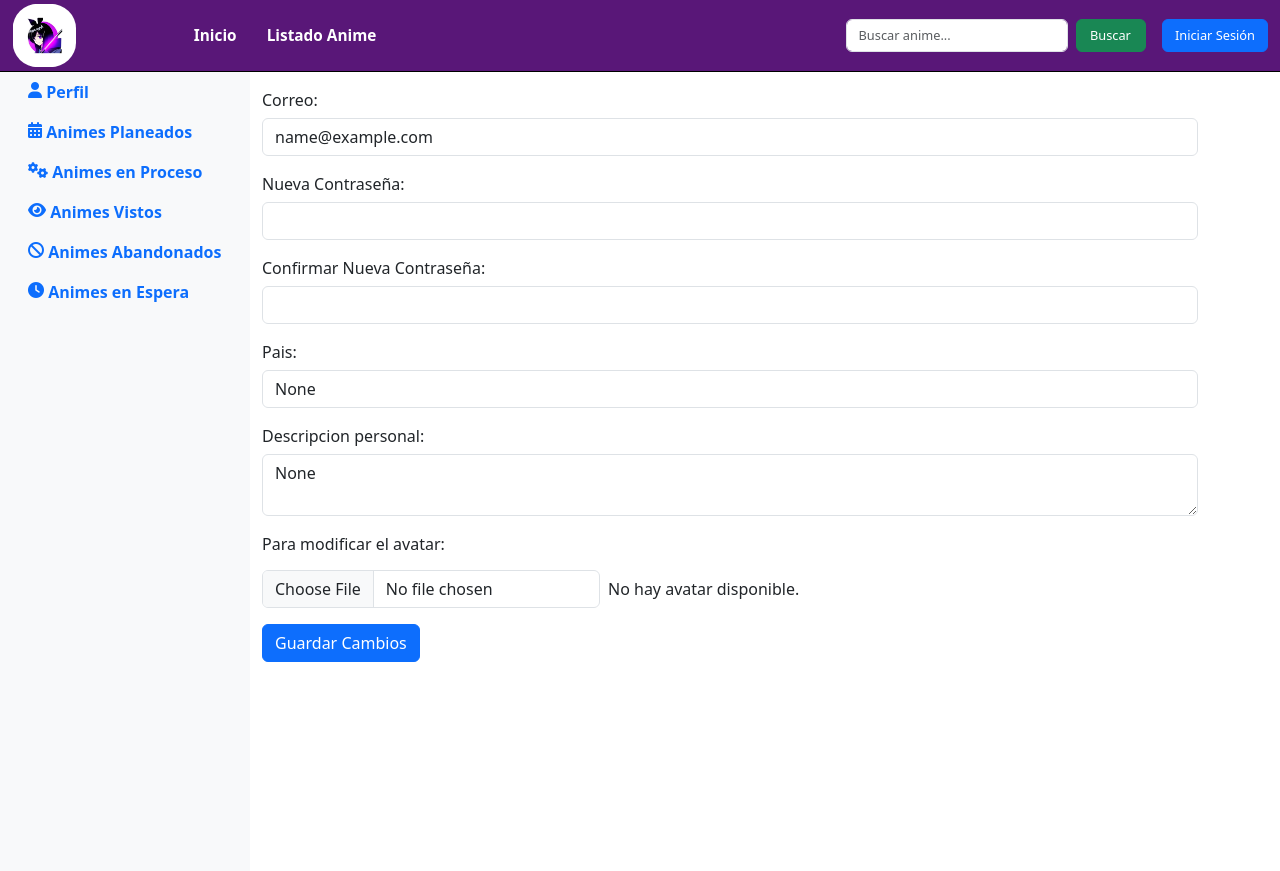
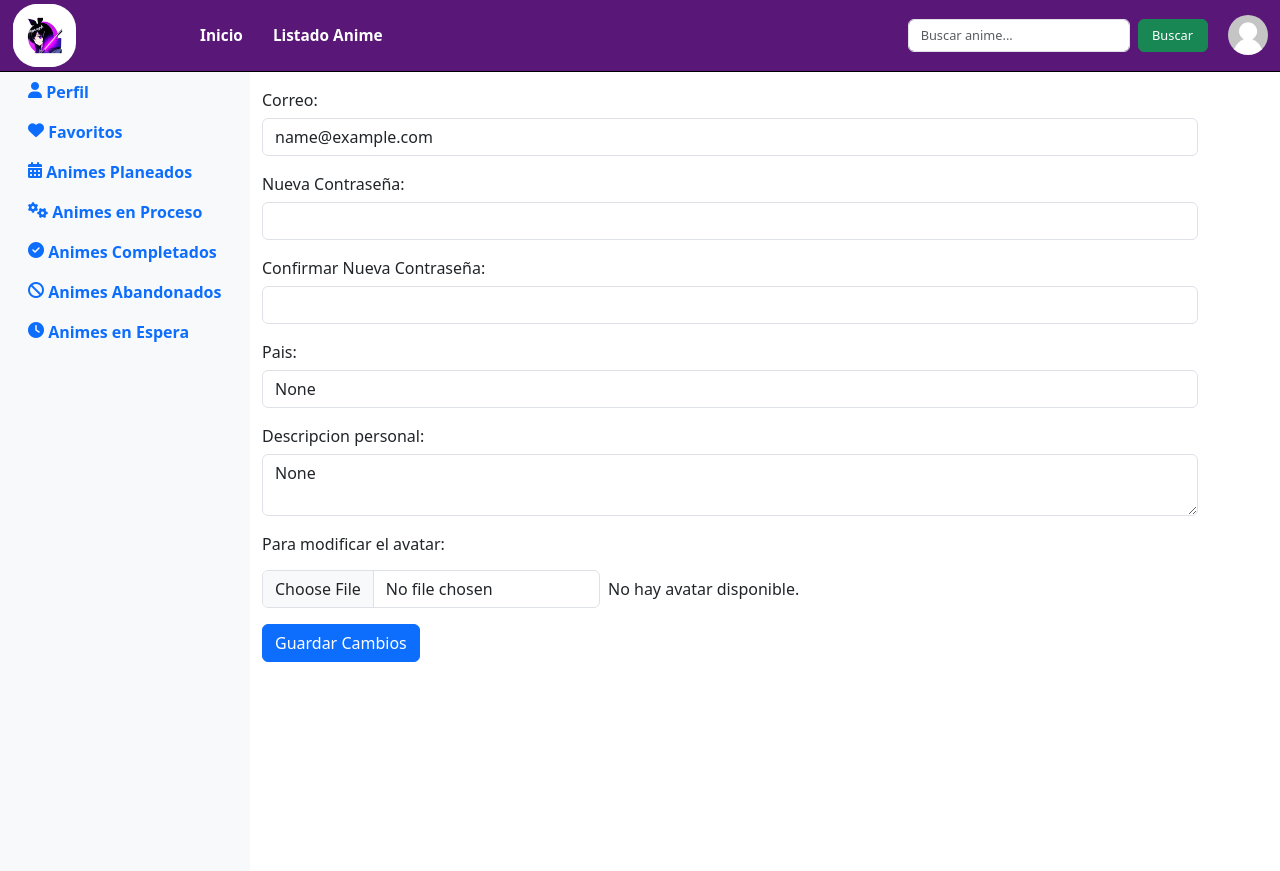
Before and after one commit to LLFELIPEVV/pag_anime, a Django app: page /usuarios/perfil/ in a window 1280 px wide. Shown: the top 871 px of the page. Run offline with Django 4.2, Linux system fonts and the light colour scheme; the visitor is signed in with stand-in values (Sample User, id 1); some web fonts are replaced.

Commit message:
Se modifico el perfil para que pueda mostrar la informacion que active con los botones del nav

```diff
--- a/animes/static/js/btn_login.js
+++ b/animes/static/js/btn_login.js
@@ -1,7 +1,7 @@
 // Obtén los elementos del DOM
+const avatars = document.querySelectorAll('.avatar');
+const loginButtons = document.querySelectorAll('.btn-login');
 const loginCard = document.getElementById('loginCard');
-const showLoginBtn = document.getElementById('showLoginBtn');
-const showLoginBtn2 = document.getElementById('showLoginBtn2');
 
 // Variable para alternar la visibilidad del formulario
 let isLoginFormVisible = false;
@@ -16,9 +16,14 @@ function toggleLoginForm() {
     isLoginFormVisible = !isLoginFormVisible; // Invierte el valor de la variable
 }
 
-// Agrega los event listeners para mostrar/ocultar el formulario
-showLoginBtn.addEventListener('click', toggleLoginForm);
-showLoginBtn2.addEventListener('click', toggleLoginForm);
+// Agrega los event listeners para mostrar/ocultar el formulario a cada avatar y botón de inicio de sesión
+avatars.forEach(avatar => {
+    avatar.addEventListener('click', toggleLoginForm);
+});
+
+loginButtons.forEach(button => {
+    button.addEventListener('click', toggleLoginForm);
+});
 
 // Oculta el formulario al cargar la página
 window.addEventListener('load', () => {
--- a/animes/templates/components/header.html
+++ b/animes/templates/components/header.html
@@ -24,8 +24,16 @@
                 <button class="busqueda-menor btn btn-success" id="botonBusquedaMenor" type="menu"><span class="fa-solid fa-magnifying-glass busqueda-menor"></span></button>
                 <input type="hidden" name="page" value="{{ page.number }}">
             </form>
-            <button class="btn btn-primary ms-3 btn-login" id="showLoginBtn">Iniciar Sesión</button>
-            <button class="btn btn-primary ms-3 btn-login-2" id="showLoginBtn2"><span class="fa-solid fa-circle-user"></span></button>
+            {% if user.is_authenticated %}
+                {% if user.avatar_url %}
+                    <img src="{{ user.avatar_url.url }}" alt="Avatar" class="rounded-circle avatar" style="width: 40px; height: 40px; margin-left: 20px" data-target="loginCard">
+                {% else %}
+                    <img src="{% static 'images/default.jpg' %}" alt="Avatar" class="rounded-circle avatar" style="width: 40px; height: 40px; margin-left: 20px" data-target="loginCard">
+                {% endif %}
+            {% else %}
+                <button class="btn btn-primary ms-3 btn-login" id="showLoginBtn" data-target="loginCard">Iniciar Sesión</button>
+                <button class="btn btn-primary ms-3 btn-login-2" id="showLoginBtn2" data-target="loginCard"><span class="fa-solid fa-circle-user"></span></button>
+            {% endif %}
         </div>
     </div>
 </header>
--- /dev/null
+++ b/usuarios/static/js/perfil.js
@@ -0,0 +1,22 @@
+document.addEventListener("DOMContentLoaded", function () {
+    const links = document.querySelectorAll(".nav-link-usuarios");
+
+    links.forEach(function (link) {
+        link.addEventListener("click", function (event) {
+            event.preventDefault();
+
+            // Oculta todos los contenidos
+            document.querySelectorAll(".content-ventanas").forEach(function (content) {
+                content.classList.remove("active");
+            });
+
+            // Muestra el contenido correspondiente al enlace clicado
+            const targetId = link.getAttribute("data-target");
+            const targetContent = document.getElementById(targetId);
+
+            if (targetContent) {
+                targetContent.classList.add("active");
+            }
+        });
+    });
+});
--- /dev/null
+++ b/usuarios/static/styles/ventanas.css
@@ -0,0 +1,7 @@
+.content-ventanas {
+    display: none;
+}
+
+.content-ventanas.active {
+    display: block;
+}
--- /dev/null
+++ b/usuarios/templates/components/animes-abandonados.html
@@ -0,0 +1 @@
+<h1>ABANDONADOS</h1>
--- /dev/null
+++ b/usuarios/templates/components/animes-completados.html
@@ -0,0 +1 @@
+<h1>COMPLETADOS</h1>
--- /dev/null
+++ b/usuarios/templates/components/animes-espera.html
@@ -0,0 +1 @@
+<h1>EN ESPERA</h1>
--- /dev/null
+++ b/usuarios/templates/components/animes-favoritos.html
@@ -0,0 +1 @@
+<h1>FAVORITOS</h1>
--- /dev/null
+++ b/usuarios/templates/components/animes-planeados.html
@@ -0,0 +1 @@
+<h1>PLANEADOS</h1>
--- /dev/null
+++ b/usuarios/templates/components/animes-proceso.html
@@ -0,0 +1 @@
+<h1>EN PROCESO</h1>
--- a/usuarios/templates/components/usuarios-nav.html
+++ b/usuarios/templates/components/usuarios-nav.html
@@ -2,32 +2,37 @@
     <div class="position-sticky">
         <ul class="nav flex-column">
             <li class="nav-item">
-                <a class="nav-link active" href="#">
+                <a class="nav-link nav-link-usuarios active" href="#" data-target="perfil">
                     <i class="fas fa-user"></i> Perfil
                 </a>
             </li>
             <li class="nav-item">
-                <a class="nav-link" href="anime_planeados.html">
+                <a class="nav-link nav-link-usuarios" href="#" data-target="favoritos">
+                    <i class="fas fa-heart"></i> Favoritos
+                </a>
+            </li>
+            <li class="nav-item">
+                <a class="nav-link nav-link-usuarios" href="#" data-target="planeados">
                     <i class="fas fa-calendar-alt"></i> Animes Planeados
                 </a>
             </li>
             <li class="nav-item">
-                <a class="nav-link" href="anime_en_proceso.html">
+                <a class="nav-link nav-link-usuarios" href="#" data-target="proceso">
                     <i class="fas fa-cogs"></i> Animes en Proceso
                 </a>
             </li>
             <li class="nav-item">
-                <a class="nav-link" href="anime_vistos.html">
-                    <i class="fas fa-eye"></i> Animes Vistos
+                <a class="nav-link nav-link-usuarios" href="#" data-target="completados">
+                    <i class="fas fa-check-circle"></i> Animes Completados
                 </a>
             </li>
             <li class="nav-item">
-                <a class="nav-link" href="anime_abandonados.html">
+                <a class="nav-link nav-link-usuarios" href="#" data-target="abandonados">
                     <i class="fas fa-ban"></i> Animes Abandonados
                 </a>
             </li>
             <li class="nav-item">
-                <a class="nav-link" href="anime_en_espera.html">
+                <a class="nav-link nav-link-usuarios" href="#" data-target="espera">
                     <i class="fas fa-clock"></i> Animes en Espera
                 </a>
             </li>
--- a/usuarios/templates/perfil/perfil.html
+++ b/usuarios/templates/perfil/perfil.html
@@ -1,14 +1,41 @@
 {% extends 'layouts/base2.html' %}
 {% load static %}
 {% block title %} {{ user.username }} | Kanki {% endblock %}
+{% block styles %}
+    <link rel="stylesheet" href="{% static 'styles/ventanas.css' %}">
+{% endblock %}
 {% block content%}
 <div class="container-fluid">
     <div class="row">
             {% include 'components/usuarios-nav.html' %}
         <div class="col-md-9">
-            {% include 'components/usuarios-form-perfil.html' %}
+            <div id="perfil" class="content-ventanas active">
+                {% include 'components/usuarios-form-perfil.html' %}
+            </div>
+            <div id="favoritos" class="content-ventanas">
+                {% include 'components/animes-favoritos.html' %}
+            </div>
+            <div id="planeados" class="content-ventanas">
+                {% include 'components/animes-planeados.html' %}
+            </div>
+            <div id="proceso" class="content-ventanas">
+                {% include 'components/animes-proceso.html' %}
+            </div>
+            <div id="completados" class="content-ventanas">
+                {% include 'components/animes-completados.html' %}
+            </div>
+            <div id="abandonados" class="content-ventanas">
+                {% include 'components/animes-abandonados.html' %}
+            </div>
+            <div id="espera" class="content-ventanas">
+                {% include 'components/animes-espera.html' %}
+            </div>
         </div>
     </div>
 </div>
 
 {% endblock %}
+
+{% block script %}
+    <script src="{% static 'js/perfil.js' %}"></script>
+{% endblock %}
```
Also changed, not shown: animes/static/styles/detalles_anime.css (+55 -16 lines), animes/templates/components/poster.html (+14 -6 lines), 2 other files.
